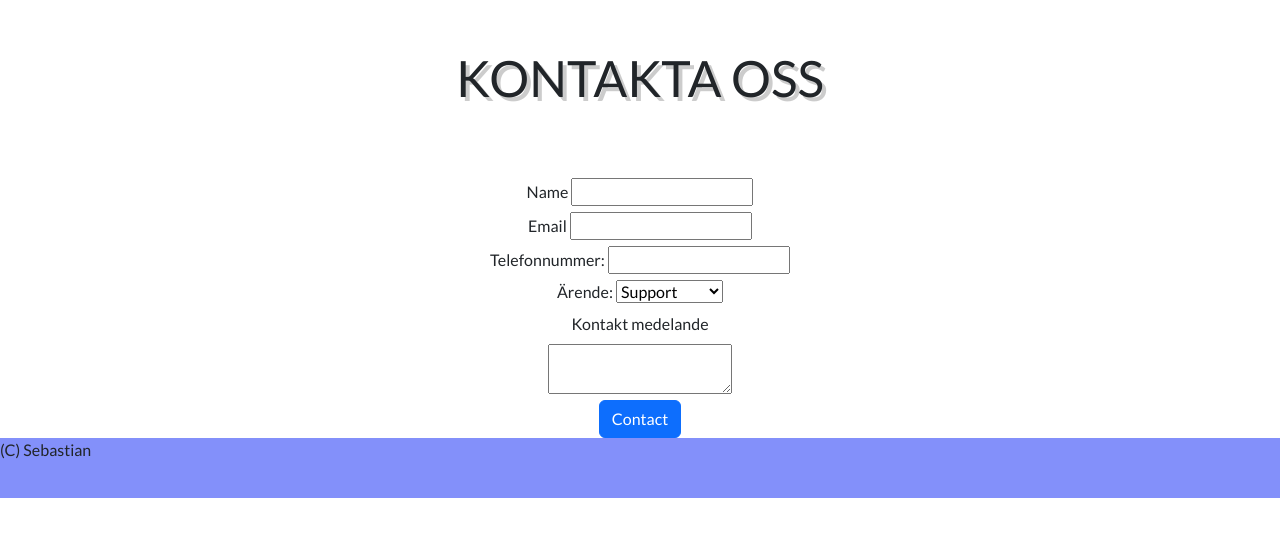
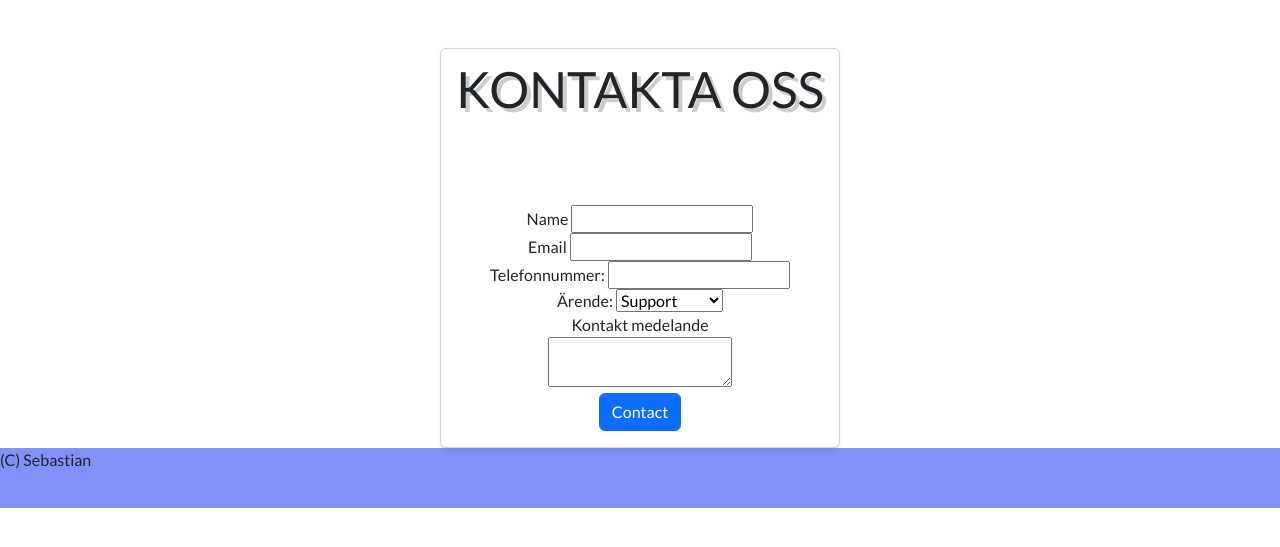
Before and after one commit to Gustavsahlberg/Web_Tentamen, a Flask app: page /Contact in a window 1280 px wide. Shown: the part 80-627 px from the top of the page. Run offline with Flask 3, Linux system fonts and the light colour scheme.

Commit message:
lagt till lite mer failsafe

```diff
--- a/Catlovers/app.py
+++ b/Catlovers/app.py
@@ -23,13 +23,16 @@ def contactUs():
     form = ContactForm()
     if form.validate_on_submit():
         if form.email.data == "" and form.telefon.data == "":
-            return render_template("fel.html")
+            return render_template("fel.html", felmedellande="Du måste skicka med antingen telefonnummer eller mail!")
+        elif len(form.contact_msg.data) >= 512:
+            return render_template("fel.html", felmedellande="För långt medelande, Max 512 chars")
         nyKontakt = Contact()
         nyKontakt.ContactName = form.name.data
         if form.email.data == "":
             nyKontakt.ContactTelefon = form.telefon.data
         elif form.telefon == "":
             nyKontakt.ContactMail = form.email.data
+
         nyKontakt.ContactÄrende = form.välj_ärende.data
         nyKontakt.ContactMsg = form.contact_msg.data
         db.session.add(nyKontakt)
--- a/Catlovers/templates/contact.html
+++ b/Catlovers/templates/contact.html
@@ -2,12 +2,12 @@
 
 
 {% block content %}
-<div class="container mt-5 contact">
+<div class="card shadow-sm mt-5 mx-auto text-center" style="max-width: 400px;">
 <h1 class="section-title ">Kontakta oss</h1>
-<form method="post" class="form ">
+<form method="post" class="p-3 ">
     {{form.hidden_tag() }}
-    <div class="col-12">
-        {{form.name.label (class="form-label")}}
+    <div class="form-group">
+        {{form.name.label }}
         {{form.name (class="input")}}
         {% for error in form.name.errors %}
         <div class="error">
@@ -15,8 +15,8 @@
         </div>
         {% endfor %}
     </div>
-    <div class="col-12">
-        {{form.email.label (class="form-label")}}
+    <div class="form-group">
+        {{form.email.label}}
         {{form.email (class="input")}}
         {% for error in form.email.errors %}
             <div class="error">
@@ -24,8 +24,8 @@
             </div>
         {% endfor %}
     </div>
-    <div class="col-12">
-        {{form.telefon.label (class="form-label")}}
+    <div class="form-group">
+        {{form.telefon.label }}
         {{form.telefon (class="input")}}
         {% for error in form.telefon.errors %}
             <div class="error">
@@ -33,8 +33,8 @@
             </div>
         {% endfor %}
     </div>
-    <div class="col-12">
-        {{form.välj_ärende.label (class="form-label")}}
+    <div class="form-group">
+        {{form.välj_ärende.label }}
         {{form.välj_ärende}}
         {% for error in form.välj_ärende.errors %}
             <div class="error">
@@ -42,8 +42,8 @@
             </div>
         {% endfor %}
     </div>
-    <div class="col-12">
-        {{form.contact_msg.label (class="form-label")}}<br>
+    <div class="form-group">
+        {{form.contact_msg.label}}<br>
         {{form.contact_msg (class="input textarea")}}
         {% for error in form.contact_msg.errors %}
         <div class="error">
--- a/Catlovers/templates/fel.html
+++ b/Catlovers/templates/fel.html
@@ -6,6 +6,7 @@
 
 <h1>Något blev fel</h1>
 
-<p>Du måste skicka med antingen telefonnummer eller mail!</p>
+{{felmedellande}}
+
 
 {% endblock  %}
```
Also changed, not shown: Catlovers/instance/database.db.
